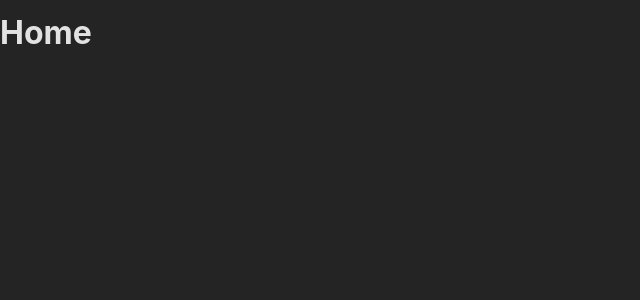
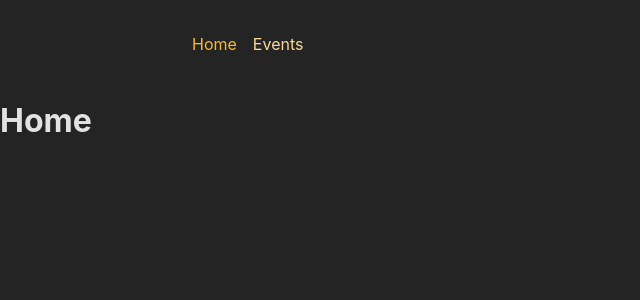
Before and after one commit to karl-jerico/React_SPA_2.0, a React (Create React App) app in the folder frontend/: page / in a window 1280 px wide. Shown: the top 300 px of the page, without its empty margins (0-640 px from the left). Built offline with nearby package versions, Linux system fonts and the light colour scheme.

Commit message:
Add nav links

```diff
--- a/frontend/src/components/MainNavigation.js
+++ b/frontend/src/components/MainNavigation.js
@@ -1,4 +1,5 @@
-import classes from './MainNavigation.module.css';
+import { NavLink } from "react-router-dom";
+import classes from "./MainNavigation.module.css"
 
 function MainNavigation() {
     return (
@@ -6,15 +7,30 @@ function MainNavigation() {
             <nav>
                 <ul className={classes.list}>
                     <li>
-            <a>Home</a>
+                        <NavLink
+                        to="/"
+                        className={({ isActive }) =>
+                            isActive ? classes.active : undefined
+                        }
+                        end
+                        >
+                            Home
+                        </NavLink>
                     </li>
                     <li>
-            <a>Events</a>
+                        <NavLink
+                        to="/events"
+                        className={({ isActive }) =>
+                            isActive ? classes.active : undefined
+                        }
+                        >
+                            Events
+                        </NavLink>
                     </li>
                 </ul>
             </nav>
         </header>
-  );
+    )
 }
 
-export default MainNavigation;
+export default MainNavigation
--- a/frontend/src/layouts/RootLayout.js
+++ b/frontend/src/layouts/RootLayout.js
@@ -1,10 +1,10 @@
 import { Outlet } from "react-router-dom"
-// import MainNavigation from "../components/MainNavigation"
+import MainNavigation from "../components/MainNavigation"
 
 function RootLayout() {
     return (
         <>
-            {/* <MainNavigation /> */}
+            <MainNavigation />
             <main>
                 <Outlet />
             </main>
```
Lines whose indentation alone changed are shown as unchanged.
